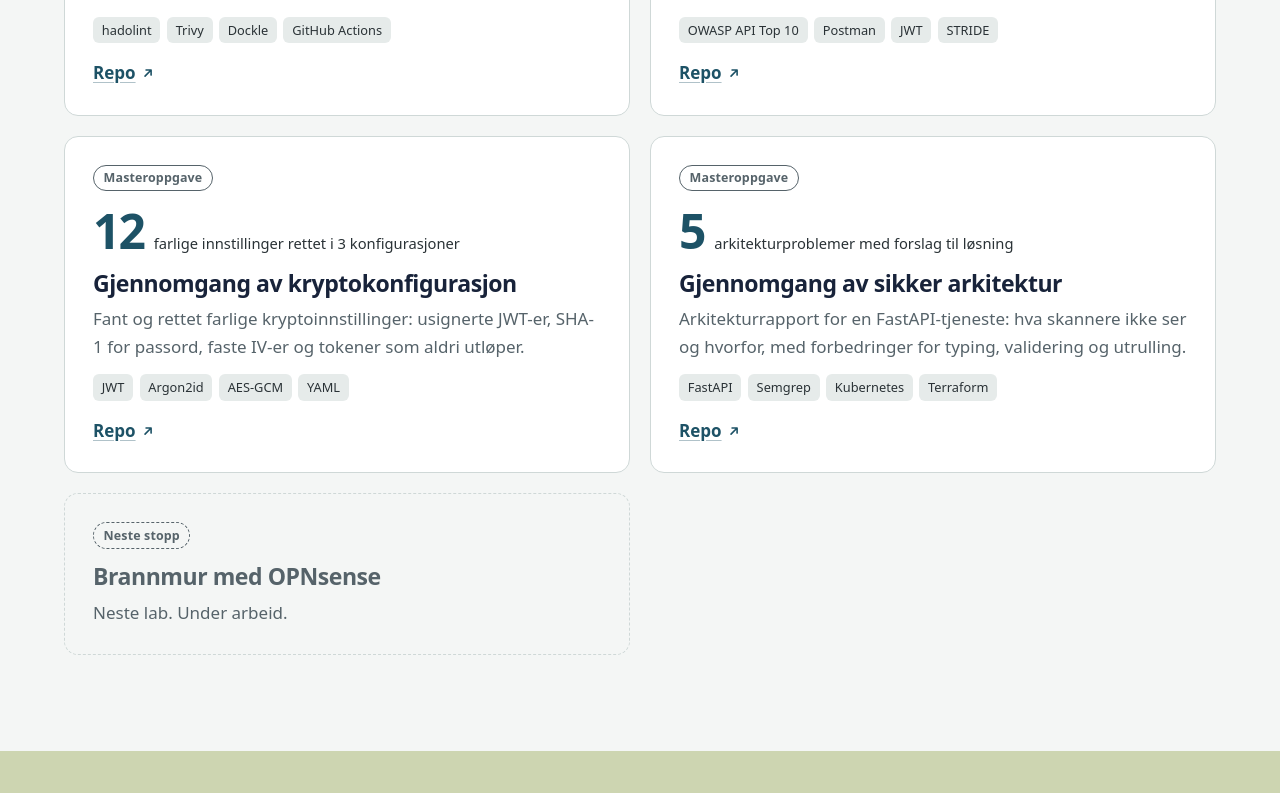
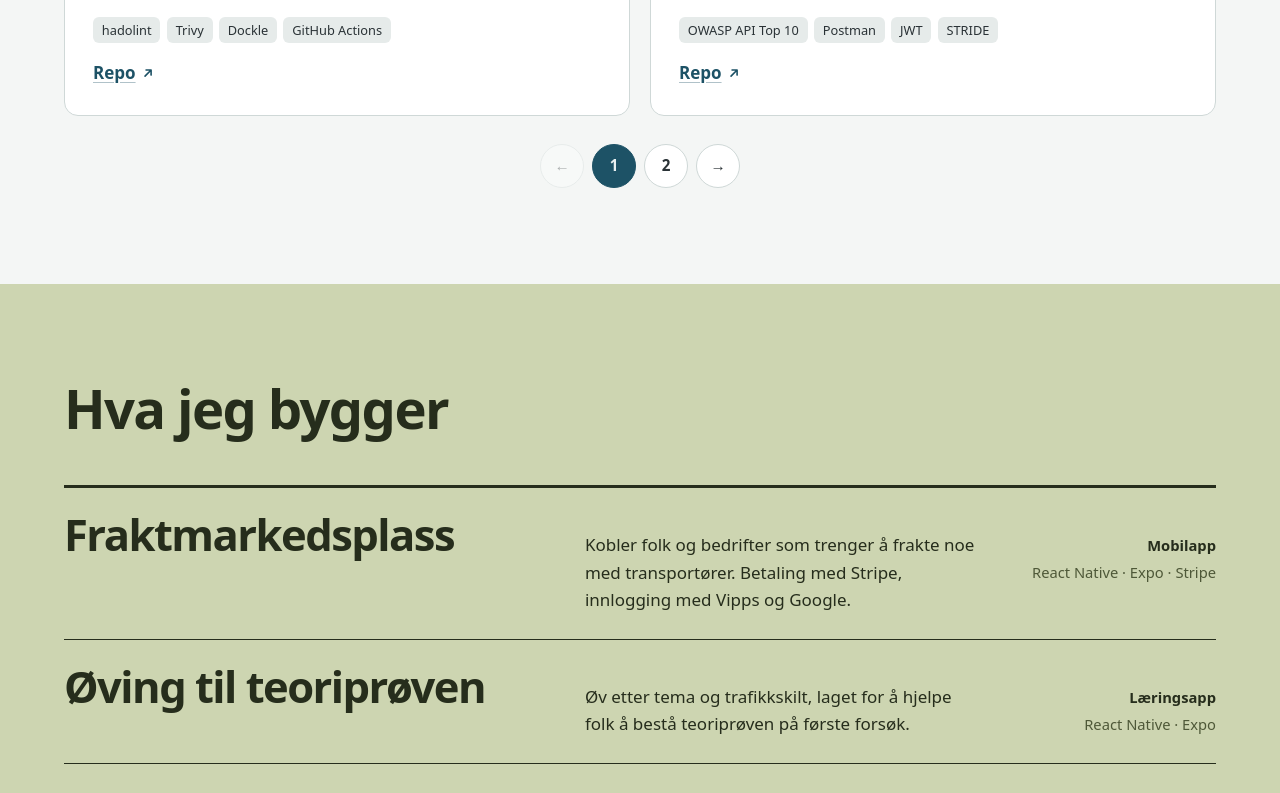
Before and after one commit to tobolovskaya/my-portfolio, a React (Vite) app: page / in a window 1280 px wide. Shown: the part 2680-3473 px from the top of the page. Built offline with nearby package versions, Linux system fonts and the light colour scheme; no server answers.

Commit message:
feat: labs show four cards per page
- pager with previous, next and page numbers (44 px targets, aria-current)
- the filter resets to page 1; the pager hides when everything fits on one page
- going to another page scrolls back to the section top if it is out of view

```diff
--- a/src/App.jsx
+++ b/src/App.jsx
@@ -199,14 +199,32 @@ const spotlight = (e) => {
   e.currentTarget.style.setProperty("--my", `${e.clientY - r.top}px`);
 };
 
+const PAGE = 4;
+
 function Labs({ lang, t }) {
   const [area, setArea] = useState("all");
+  const [page, setPage] = useState(0);
+  const sectionRef = useRef(null);
   const match = (a) => area === "all" || a === area;
   const count = (a) => (a === "all" ? labs.length : labs.filter((l) => l.area === a).length);
   const shown = labs.filter((l) => match(l.area)).length;
 
+  // Cards in the current filter, the "next stop" card last; 4 per page.
+  const order = [...labs.filter((l) => match(l.area)).map((l) => l.repo), ...(match("net") ? ["next"] : [])];
+  const pages = Math.max(1, Math.ceil(order.length / PAGE));
+  const onPage = (key) => {
+    const i = order.indexOf(key);
+    return i >= page * PAGE && i < (page + 1) * PAGE;
+  };
+  const pickArea = (a) => { setArea(a); setPage(0); };
+  const goTo = (p) => {
+    setPage(p);
+    const top = sectionRef.current?.getBoundingClientRect().top ?? 0;
+    if (top < 0) sectionRef.current.scrollIntoView({ behavior: reducedMotion() ? "auto" : "smooth" });
+  };
+
   return (
-    <section className="labs-sec" id="labs" aria-labelledby="labs-title">
+    <section className="labs-sec" id="labs" aria-labelledby="labs-title" ref={sectionRef}>
       <div className="wrap">
         <div className="labs-head">
           <h2 id="labs-title" className="title">{t.labsTitle}</h2>
@@ -215,7 +233,7 @@ function Labs({ lang, t }) {
 
         <div className="lab-filter" role="group" aria-label={t.filterLabel}>
           {AREAS.map((a) => (
-            <button key={a} type="button" aria-pressed={area === a} onClick={() => setArea(a)}>
+            <button key={a} type="button" aria-pressed={area === a} onClick={() => pickArea(a)}>
               {t.areas[a]} <span className="lab-filter__n">{count(a)}</span>
             </button>
           ))}
@@ -224,7 +242,7 @@ function Labs({ lang, t }) {
 
         <ul className="lab-grid">
           {labs.map((l) => (
-            <li key={l.repo} className="lab-card" data-reveal hidden={!match(l.area)} onPointerMove={spotlight}>
+            <li key={l.repo} className="lab-card" data-reveal hidden={!onPage(l.repo)} onPointerMove={spotlight}>
               <span className={`origin origin--${l.origin}`}>{t.origin[l.origin]}</span>
               <Metric value={l.metric.value} label={l.metric[lang]} />
               <h3>{l[lang].title}</h3>
@@ -243,12 +261,24 @@ function Labs({ lang, t }) {
               </div>
             </li>
           ))}
-          <li className="lab-card lab-card--next" data-reveal hidden={!match("net")}>
+          <li className="lab-card lab-card--next" data-reveal hidden={!onPage("next")}>
             <span className="origin origin--next">{t.nextStop}</span>
             <h3>{t.nextTitle}</h3>
             <p className="lab-card__text">{t.nextText}</p>
           </li>
         </ul>
+
+        {pages > 1 && (
+          <nav className="lab-pager" aria-label={t.labsTitle}>
+            <button type="button" className="lab-pager__arrow" onClick={() => goTo(page - 1)} disabled={page === 0} aria-label={t.pagePrev}>←</button>
+            {Array.from({ length: pages }, (_, p) => (
+              <button key={p} type="button" className="lab-pager__dot" onClick={() => goTo(p)} aria-current={p === page ? "page" : undefined} aria-label={t.pageN(p + 1)}>
+                {p + 1}
+              </button>
+            ))}
+            <button type="button" className="lab-pager__arrow" onClick={() => goTo(page + 1)} disabled={page === pages - 1} aria-label={t.pageNext}>→</button>
+          </nav>
+        )}
       </div>
     </section>
   );
--- a/src/data.js
+++ b/src/data.js
@@ -54,6 +54,9 @@ export const ui = {
     evidence: "Se bevis",
     areas: { all: "Alle", net: "Nettverk", devsecops: "DevSecOps", appsec: "Applikasjonssikkerhet" },
     filterLabel: "Filtrer laber etter område",
+    pagePrev: "Forrige",
+    pageNext: "Neste",
+    pageN: (n) => `Side ${n}`,
     showing: (n, total) => `Viser ${n} av ${total}`,
     nextStop: "Neste stopp",
     nextTitle: "Brannmur med OPNsense",
@@ -109,6 +112,9 @@ export const ui = {
     evidence: "Показати доказ",
     areas: { all: "Усі", net: "Мережі", devsecops: "DevSecOps", appsec: "Безпека застосунків" },
     filterLabel: "Фільтр лаб за напрямом",
+    pagePrev: "Попередня",
+    pageNext: "Наступна",
+    pageN: (n) => `Сторінка ${n}`,
     showing: (n, total) => `Показано ${n} з ${total}`,
     nextStop: "Наступна зупинка",
     nextTitle: "Брандмауер з OPNsense",
@@ -164,6 +170,9 @@ export const ui = {
     evidence: "See evidence",
     areas: { all: "All", net: "Networking", devsecops: "DevSecOps", appsec: "Application security" },
     filterLabel: "Filter labs by area",
+    pagePrev: "Previous",
+    pageNext: "Next",
+    pageN: (n) => `Page ${n}`,
     showing: (n, total) => `Showing ${n} of ${total}`,
     nextStop: "Next stop",
     nextTitle: "Firewall with OPNsense",
--- a/src/styles.css
+++ b/src/styles.css
@@ -342,6 +342,17 @@ code { font-family: var(--code); font-size: 0.9em; }
 .lab-filter__n { font-size: 0.78rem; font-variant-numeric: tabular-nums; opacity: 0.7; }
 .lab-filter + .lab-grid { margin-top: 1.25rem; }
 .lab-card[hidden] { display: none; }
+/* pager: 4 cards per page */
+.lab-pager { display: flex; justify-content: center; align-items: center; gap: 0.5rem; margin-top: 1.75rem; }
+.lab-pager button {
+  font: 600 0.95rem/1 var(--font); color: var(--rock); cursor: pointer;
+  width: 44px; height: 44px; border-radius: 50%; display: inline-grid; place-items: center;
+  background: #fff; border: 1px solid var(--line); transition: background 0.2s, color 0.2s, border-color 0.2s;
+}
+.lab-pager button:hover:not(:disabled) { border-color: var(--sea); }
+.lab-pager button[aria-current="page"] { background: var(--sea); border-color: var(--sea); color: var(--sea-ink); }
+.lab-pager button:disabled { opacity: 0.35; cursor: default; }
+.lab-pager__arrow { font-size: 1.1rem; }
 
 /* spotlight that follows the cursor (fine pointers only) */
 .lab-card { position: relative; isolation: isolate; }
```
